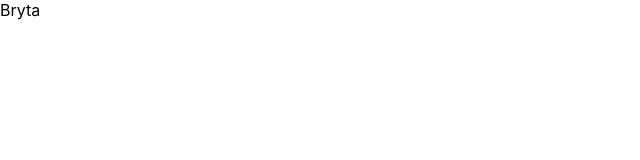
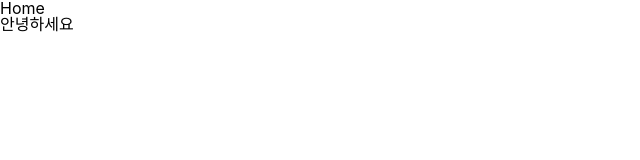
Before and after one commit to syo0e/Bryta-TS-Client, a Next.js app in the folder client/: page / in a window 1280 px wide. Shown: the top 160 px of the page, without its empty margins (0-640 px from the left). Built offline with nearby package versions, Linux system fonts and the light colour scheme.

Commit message:
library install & init styles

```diff
--- a/client/pages/index.tsx
+++ b/client/pages/index.tsx
@@ -1,20 +1,12 @@
-import type { NextPage } from "next";
-import Head from "next/head";
-import Image from "next/image";
+import React from "react";
 
-const Home: NextPage = () => {
+function Home() {
   return (
-    <div>
-      <Head>
-        <title>Bryta</title>
-        <meta name="Bryta" content="'필모깨기'를 도와주는 서비스" />
-        <link rel="icon" href="/favicon.ico" />
-      </Head>
-      <body>
-        <div>Bryta</div>
-      </body>
-    </div>
-  );
-};
+   <>
+    <h1>Home</h1>
+    <div>안녕하세요</div>
+  </>
+  )
+}
 
 export default Home;
--- a/client/styles/globals.css
+++ b/client/styles/globals.css
@@ -1,3 +1,5 @@
+@import "reset-css";
+
 html,
 body {
   padding: 0;
```
Also changed, not shown: client/components/actor.tsx (added, +12 -0 lines), client/components/movie.tsx (added, +12 -0 lines), client/components/nav.tsx (added, +32 -0 lines), client/package.json (+12 -4 lines), client/.eslintrc.json, client/types/index.ts (added), 1 other file (tests, documents, lock files or other folders).
